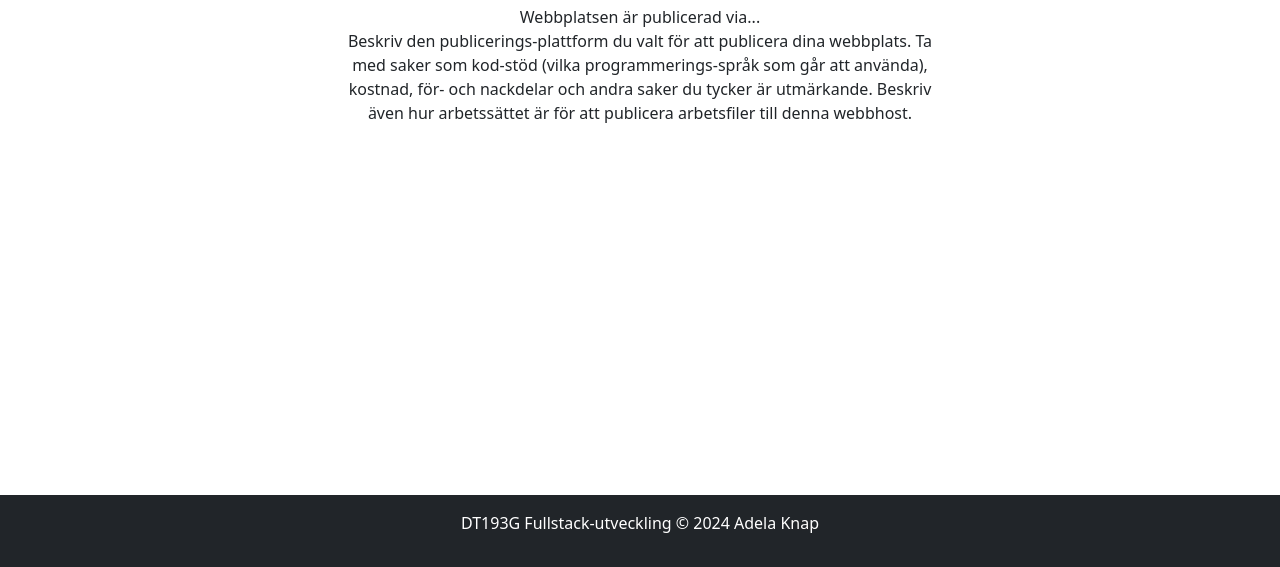
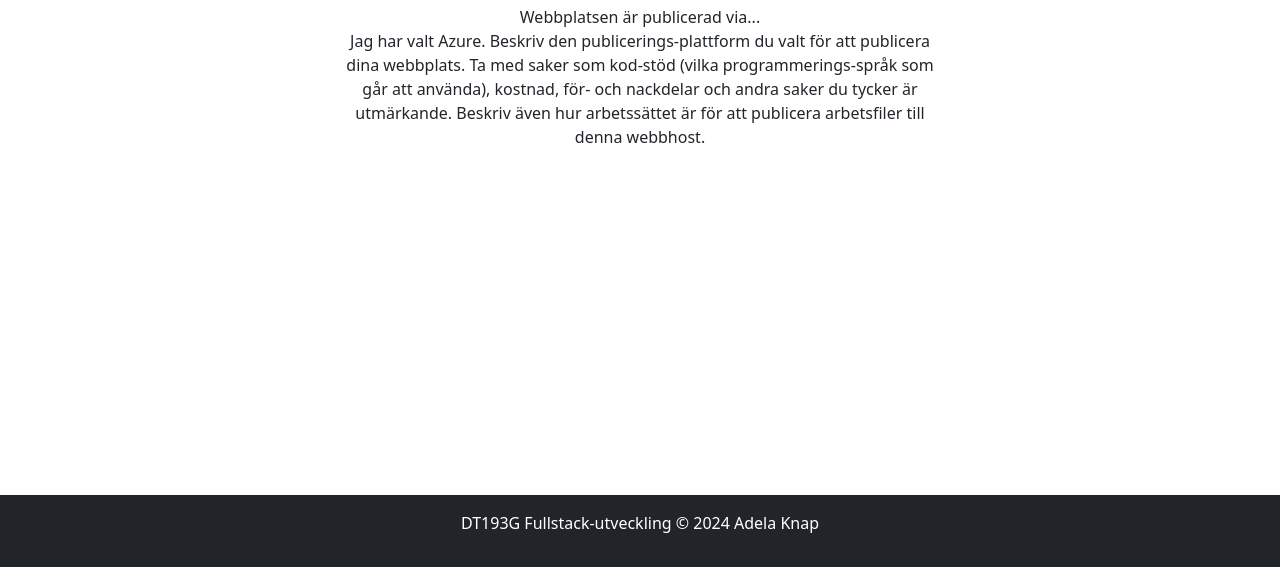
Before and after one commit to AdelaKnap/dt193g_mom1, a website built with Parcel: page src/about.html in a window 1280 px wide. Shown: the part 233-800 px from the top of the page. Built offline with nearby package versions, Linux system fonts and the light colour scheme.

Commit message:
Kört build

```diff
--- a/src/about.html
+++ b/src/about.html
@@ -51,6 +51,7 @@
             <hr class="border-dark">
             <h2>Publicering</h2>
             <p class="txt">Webbplatsen är publicerad via...<br>
+                Jag har valt Azure.
                 Beskriv den publicerings-plattform du valt för att publicera dina webbplats.
                 Ta med saker som kod-stöd (vilka programmerings-språk som går att använda), kostnad, för- och nackdelar
                 och andra saker du tycker är utmärkande.
```
